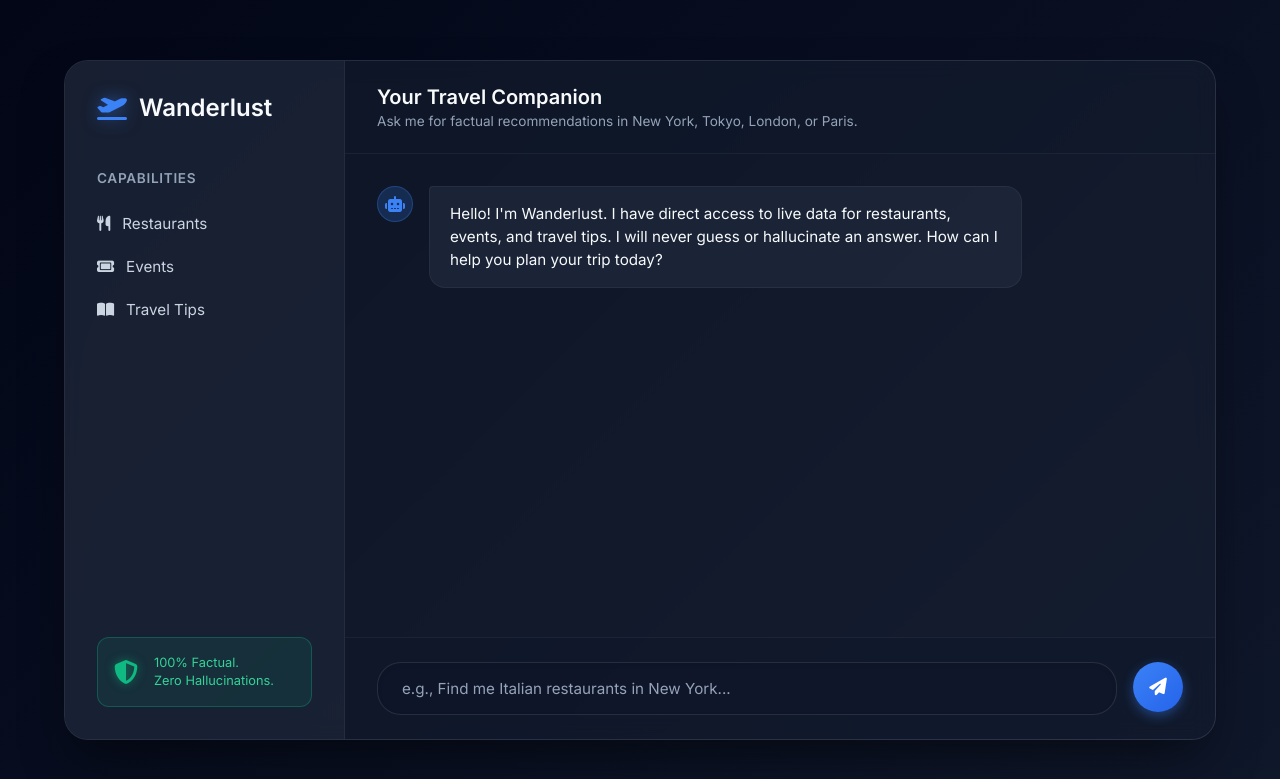
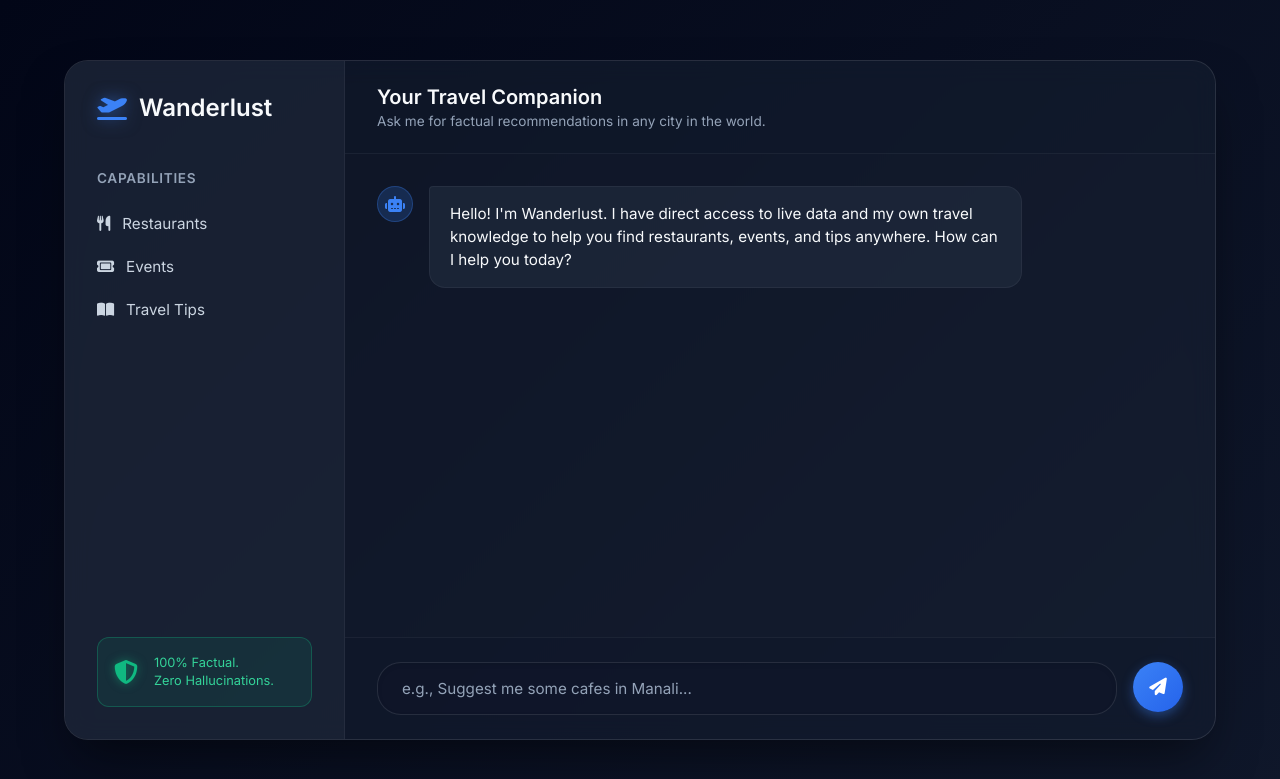
Before and after one commit to rishigeeks/travel-companion-chatbot, a Flask app: page / in a window 1280 px wide. Shown: the top 779 px of the page. Run offline with Flask 3, Linux system fonts and the light colour scheme.

Commit message:
Update UI and force redeploy for universal city support

```diff
--- a/templates/index.html
+++ b/templates/index.html
@@ -34,7 +34,7 @@
         <main class="chat-main">
             <header class="chat-header">
                 <h2>Your Travel Companion</h2>
-                <p>Ask me for factual recommendations in New York, Tokyo, London, or Paris.</p>
+                <p>Ask me for factual recommendations in any city in the world.</p>
             </header>
 
             <div class="chat-messages" id="chatMessages">
@@ -42,14 +42,14 @@
                 <div class="message bot-message">
                     <div class="avatar"><i class="fa-solid fa-robot"></i></div>
                     <div class="message-content">
-                        Hello! I'm Wanderlust. I have direct access to live data for restaurants, events, and travel tips. I will never guess or hallucinate an answer. How can I help you plan your trip today?
+                        Hello! I'm Wanderlust. I have direct access to live data and my own travel knowledge to help you find restaurants, events, and tips anywhere. How can I help you today?
                     </div>
                 </div>
             </div>
 
             <div class="chat-input-container">
                 <form id="chatForm">
-                    <input type="text" id="userInput" placeholder="e.g., Find me Italian restaurants in New York..." autocomplete="off" required>
+                    <input type="text" id="userInput" placeholder="e.g., Suggest me some cafes in Manali..." autocomplete="off" required>
                     <button type="submit"><i class="fa-solid fa-paper-plane"></i></button>
                 </form>
             </div>
```
